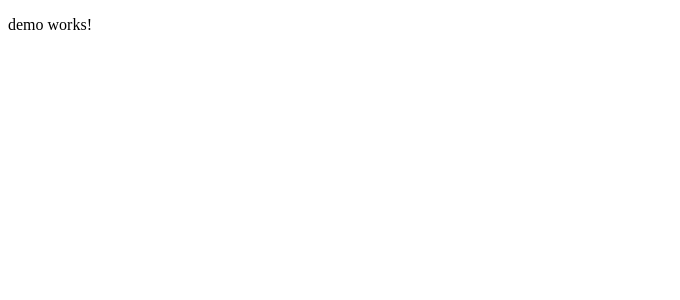
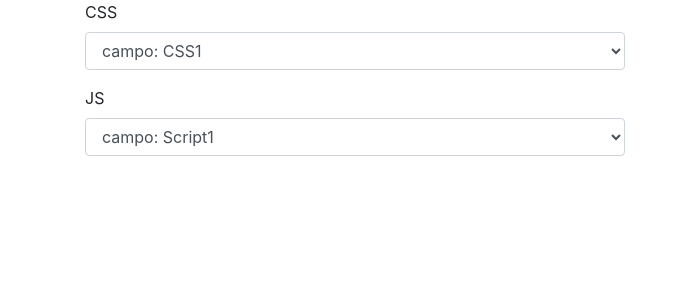
Before and after one commit to dev1ttp/demoEmisor, an Angular app: page /demo in a window 1280 px wide. Shown: the top 300 px of the page, without its empty margins (0-680 px from the left). Built offline with nearby package versions, Linux system fonts and the light colour scheme.

Commit message:
cambios demo

```diff
--- a/angular.json
+++ b/angular.json
@@ -24,18 +24,20 @@
                             "src/assets"
                         ],
                         "styles": [
+                            "node_modules/bootstrap/dist/css/bootstrap.min.css",
                             "src/styles.css"
                         ],
-            "scripts": []
+                        "scripts": [
+                            "node_modules/jquery/dist/jquery.min.js",
+                            "node_modules/bootstrap/dist/js/bootstrap.min.js"
+                        ]
                     },
                     "configurations": {
                         "production": {
-              "fileReplacements": [
-                {
+                            "fileReplacements": [{
                                 "replace": "src/environments/environment.ts",
                                 "with": "src/environments/environment.prod.ts"
-                }
-              ],
+                            }],
                             "optimization": true,
                             "outputHashing": "all",
                             "sourceMap": false,
@@ -45,13 +47,11 @@
                             "extractLicenses": true,
                             "vendorChunk": false,
                             "buildOptimizer": true,
-              "budgets": [
-                {
+                            "budgets": [{
                                 "type": "initial",
                                 "maximumWarning": "2mb",
                                 "maximumError": "5mb"
-                }
-              ]
+                            }]
                         }
                     }
                 },
@@ -115,6 +115,7 @@
                     }
                 }
             }
-    }},
+        }
+    },
     "defaultProject": "demoEmisor"
 }
--- a/package.json
+++ b/package.json
@@ -19,6 +19,8 @@
     "@angular/platform-browser": "~8.0.0",
     "@angular/platform-browser-dynamic": "~8.0.0",
     "@angular/router": "~8.0.0",
+    "bootstrap": "^4.3.1",
+    "jquery": "^3.4.1",
     "rxjs": "~6.4.0",
     "tslib": "^1.9.0",
     "zone.js": "~0.9.1"
--- a/src/app/components/demo/demo.component.html
+++ b/src/app/components/demo/demo.component.html
@@ -1 +1,37 @@
-<p>demo works!</p>
+<div class="container">
+
+    <div class="row">
+
+        <!-- <div class="col"></div> -->
+
+        <div class="col-6">
+
+            <form>
+
+                <div class="form-group">
+
+                    <label>CSS</label>
+                    <select class="form-control" name="" id="">
+                        <option *ngFor="let data of d1" value="">campo: {{data.css_file_name}}</option>
+                    </select>
+
+                </div>
+
+                <div class="form-group">
+
+                    <label>JS</label>
+                    <select class="form-control" name="" id="">
+                        <option *ngFor="let data of d2" value="">campo: {{data.js_file_name}}</option>
+                    </select>
+
+                </div>
+
+            </form>
+
+        </div>
+
+    </div>
+
+    <!-- <div class="col"></div> -->
+
+</div>
```
Also changed, not shown: 1 other file (tests, documents, lock files or other folders). Lines whose indentation alone changed are shown as unchanged.
